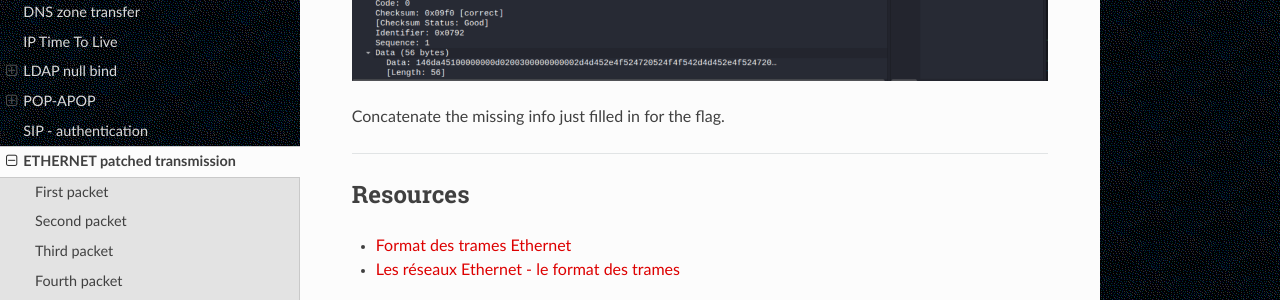
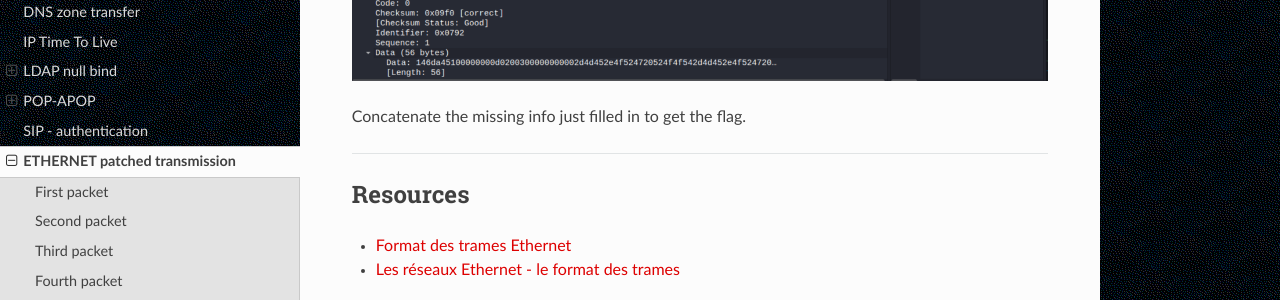
Before and after one commit to tymyrddin/red-network, a Sphinx documentation site: the page built from source/docs/root-me/ethernet-patched.md, in a window 1280 px wide and 900 px high, scrolled down 4165 px. Shown: the part 465-765 px from the top of the window. Built offline with Sphinx 7.4.7 and the Read the Docs theme 2.0.0, drawn with Linux system fonts in a browser that asks for light colours.

Commit message:
Root-me network challenges

```diff
--- a/source/docs/root-me/ethernet-patched.md
+++ b/source/docs/root-me/ethernet-patched.md
@@ -137,7 +137,7 @@ Using [text2pcap](https://www.wireshark.org/docs/man-pages/text2pcap.html), and
 
 ![Patched4](../../_static/images/ethernet-patched4.png)
 
-Concatenate the missing info just filled in for the flag.
+Concatenate the missing info just filled in to get the flag.
 
 ----
 
```
